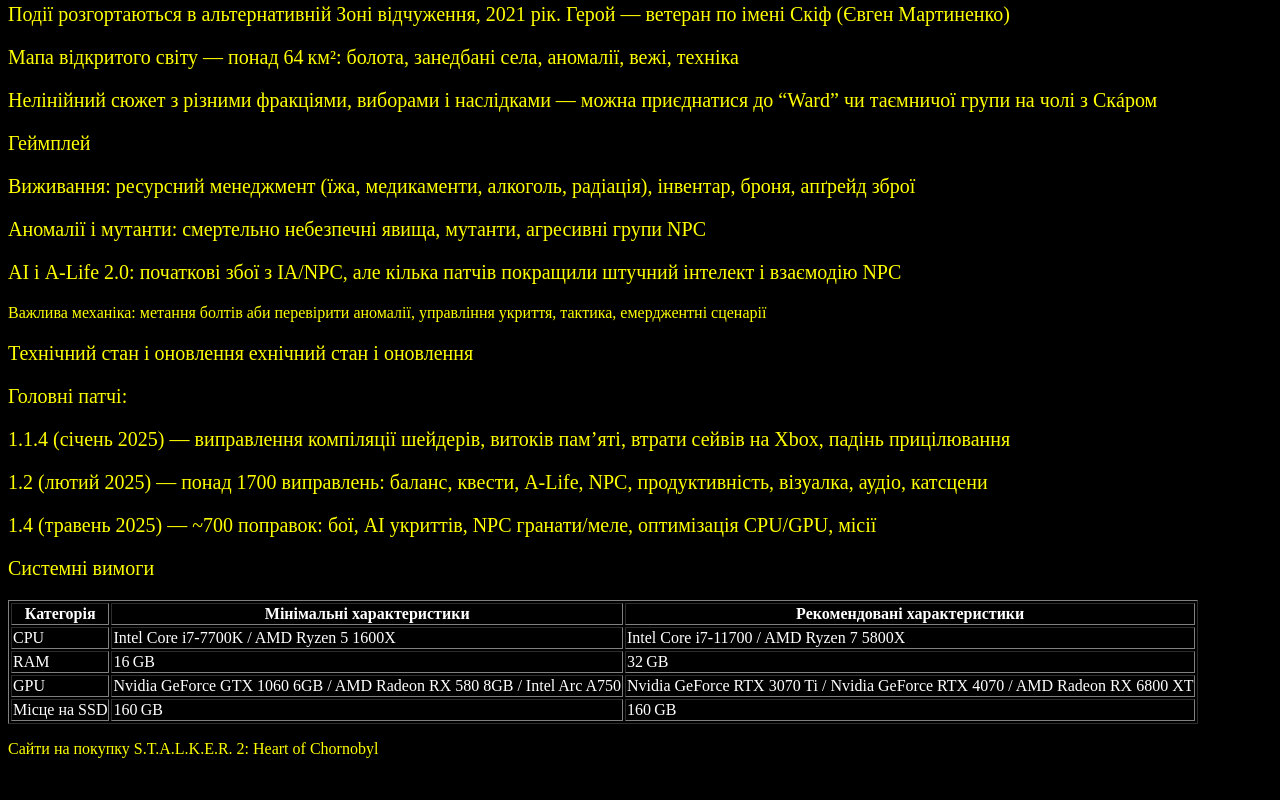
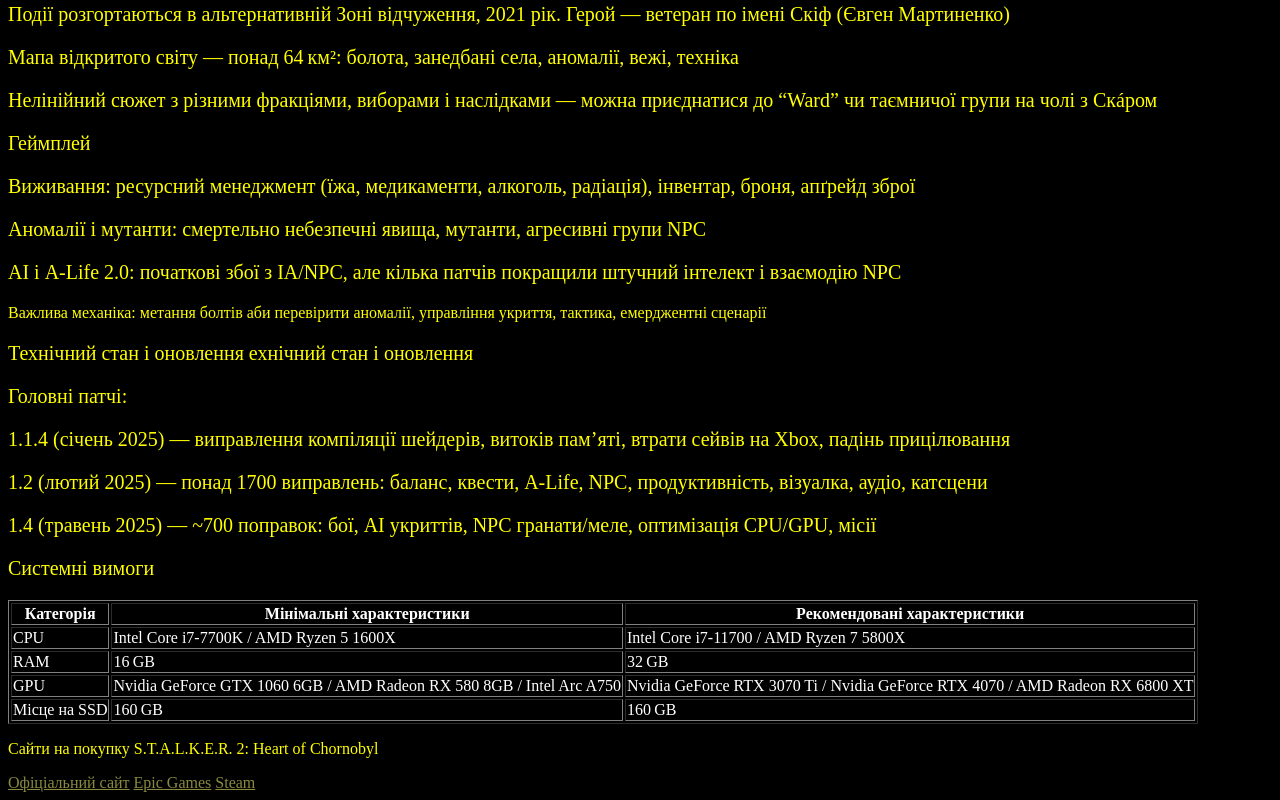
Before and after one commit to PONPON553/S.T.A.L.K.E.R.-2, a plain HTML site: page index.html in a window 1280 px wide. Shown: the part 719-1519 px from the top of the page. Before the commit the page ends 1493 px from the top, so only its background shows below. Drawn offline with Linux system fonts and the light colour scheme.

Commit message:
index.html

```diff
--- a/index.html
+++ b/index.html
@@ -70,9 +70,9 @@
     </main>
     <footer>
         <p style=id="#shedule">Сайти на покупку S.T.A.L.K.E.R. 2: Heart of Chornobyl</p>
-        <a href="https://www.stalker2.com/uk"</a>
-        <a href="https://store.steampowered.com/app/1643320/STALKER_2_Heart_of_Chornobyl/"</a>
-        <a href="https://www.xbox.com/uk-UA/games/store/stalker-2-heart-of-chornobyl-xbox-edition/9P7ZBF3S7PSS"</a>
+        <a href="https://www.stalker2.com/uk">Офіціальний сайт</a>
+        <a href="https://store.steampowered.com/app/1643320/STALKER_2_Heart_of_Chornobyl/">Epic Games</a>
+        <a href="https://www.xbox.com/uk-UA/games/store/stalker-2-heart-of-chornobyl-xbox-edition/9P7ZBF3S7PSS">Steam</a>
     </footer>
 </body>
 
```
